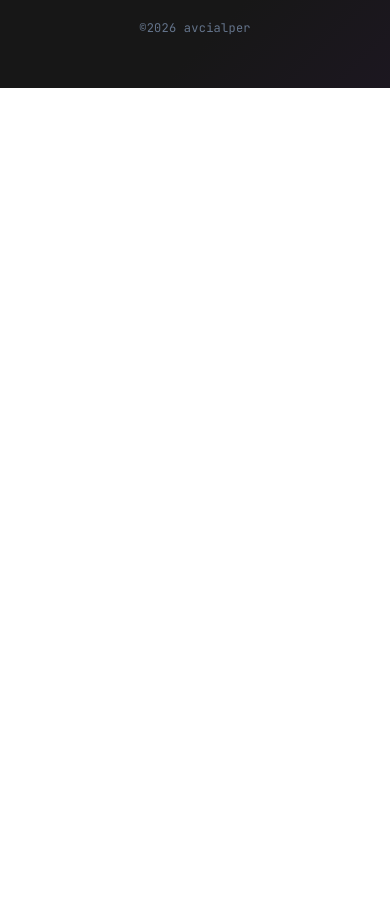
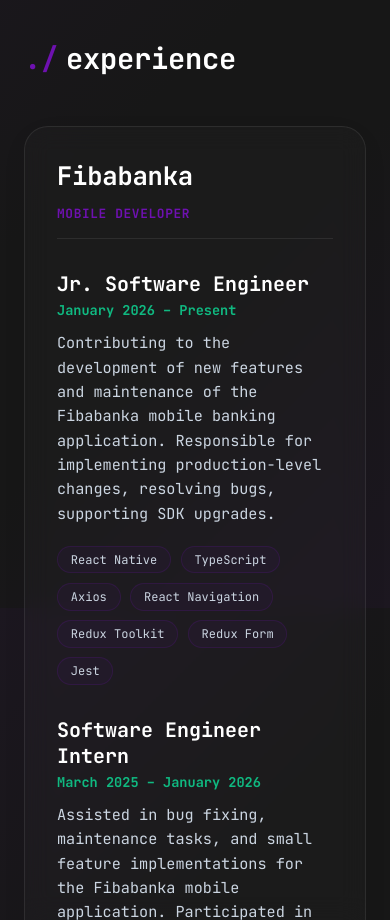
Before and after one commit to avcialper/avcialper.github.io, a React (Vite) app: page / in a window 390 px wide. Shown: the part 1080-2000 px from the top of the page. Before the commit the page ends 1168 px from the top, so only its background shows below. Built offline with nearby package versions, Linux system fonts and the light colour scheme.

Commit message:
feat: implement experience component with associated data and responsive styling

```diff
--- a/src/App.css
+++ b/src/App.css
@@ -12,7 +12,7 @@
     --social-border: rgba(255, 255, 255, 0.07);
     --social-hover-bg: rgba(255, 255, 255, 0.07);
     --inset-shadow: inset 0 1px 0 rgba(255, 255, 255, 0.1);
-    --card-shadow: rgba(0, 0, 0, 0.35);
+    --card-shadow: rgba(0, 0, 0, 0.15);
 }
 
 :root.light-theme {
@@ -40,8 +40,9 @@
     flex-direction: column;
     align-items: center;
     position: relative;
-    background: linear-gradient(135deg, var(--bg-gradient-start) 0%, var(--bg-gradient-end) 15%, var(--bg-gradient-end) 85%, var(--bg-gradient-start) 100%);
+    background: linear-gradient(135deg, var(--bg-gradient-start) 0%, var(--bg-gradient-end) 40%, var(--bg-gradient-end) 60%, var(--bg-gradient-start) 100%);
     color: var(--text-primary);
+    background-attachment: fixed;
     font-family: 'JetBrains Mono', monospace;
     padding: 2rem;
     overflow-y: auto;
@@ -54,7 +55,9 @@
     transition: background 0.3s ease, color 0.3s ease;
 }
 
-*, *::before, *::after {
+*,
+*::before,
+*::after {
     transition: background-color 0.3s ease, color 0.3s ease, border-color 0.3s ease, box-shadow 0.3s ease;
 }
 
@@ -124,12 +127,15 @@
     z-index: 10;
     max-width: 1100px;
     width: 100%;
+    min-height: calc(100vh - 8.5rem);
+    box-sizing: border-box;
     display: flex;
     flex-direction: row;
     align-items: center;
     justify-content: space-between;
     gap: 4rem;
-    padding: 2rem 0;
+    padding: 2rem 0 4.5rem 0;
+    position: relative;
     transform: translateY(20px);
     animation: slideUp 0.8s cubic-bezier(0.16, 1, 0.3, 1) forwards;
 }
@@ -304,6 +310,138 @@
     -ms-user-select: none;
 }
 
+/* Experience Section Styles */
+.experience-section {
+    max-width: 1100px;
+    width: 100%;
+    margin-top: 5rem;
+    padding: 2rem 0;
+    display: flex;
+    flex-direction: column;
+    gap: 3rem;
+}
+
+.section-title {
+    font-size: 1.8rem;
+    font-weight: 800;
+    color: var(--text-primary);
+    margin: 0;
+    letter-spacing: -0.01em;
+    display: flex;
+    align-items: center;
+    gap: 0.5rem;
+}
+
+.title-slash {
+    color: var(--accent-indigo);
+    font-weight: 900;
+}
+
+.companies-container {
+    display: flex;
+    flex-direction: column;
+    gap: 3rem;
+    width: 100%;
+}
+
+.company-card {
+    display: grid;
+    grid-template-columns: 260px 1fr;
+    gap: 4rem;
+    background: var(--box-background);
+    border: 1px solid var(--border-color);
+    box-shadow: 0 8px 32px 0 rgba(0, 0, 0, 0.03);
+    border-radius: 24px;
+    padding: 3rem;
+    backdrop-filter: blur(12px);
+    -webkit-backdrop-filter: blur(12px);
+}
+
+.company-brand-info {
+    display: flex;
+    flex-direction: column;
+    align-items: flex-start;
+    gap: 0.75rem;
+}
+
+.company-name {
+    font-size: 1.6rem;
+    font-weight: 800;
+    color: var(--text-primary);
+    margin: 0;
+    letter-spacing: -0.01em;
+}
+
+.company-sub {
+    font-size: 0.8rem;
+    font-weight: 600;
+    color: var(--accent-indigo);
+    letter-spacing: 0.05em;
+    text-transform: uppercase;
+}
+
+.company-roles {
+    display: flex;
+    flex-direction: column;
+    gap: 3rem;
+}
+
+.role-item {
+    display: flex;
+    flex-direction: column;
+}
+
+.role-details {
+    display: flex;
+    flex-direction: column;
+    gap: 0.75rem;
+}
+
+.role-header {
+    display: flex;
+    justify-content: space-between;
+    align-items: baseline;
+    flex-wrap: wrap;
+    gap: 0.5rem;
+}
+
+.role-title {
+    font-size: 1.25rem;
+    font-weight: 700;
+    color: var(--text-primary);
+    margin: 0;
+}
+
+.role-period {
+    font-size: 0.85rem;
+    color: var(--accent-emerald);
+    font-weight: 600;
+}
+
+.role-description {
+    font-size: 0.95rem;
+    line-height: 1.6;
+    color: var(--text-secondary);
+    margin: 0;
+}
+
+.role-tech-list {
+    display: flex;
+    flex-wrap: wrap;
+    gap: 0.6rem;
+    margin-top: 0.5rem;
+}
+
+.tech-badge {
+    font-size: 0.75rem;
+    padding: 0.3rem 0.8rem;
+    border-radius: 20px;
+    background: rgba(110, 17, 176, 0.06);
+    border: 1px solid rgba(110, 17, 176, 0.18);
+    color: var(--text-secondary);
+    font-weight: 500;
+}
+
 @media (max-width: 820px) {
     .content-wrapper {
         flex-direction: column-reverse;
@@ -332,6 +470,17 @@
     .image-frame {
         max-width: 280px;
     }
+
+    .experience-section {
+        margin-top: 4rem;
+        padding: 1rem 0;
+    }
+
+    .company-card {
+        grid-template-columns: 1fr;
+        gap: 2rem;
+        padding: 2.5rem;
+    }
 }
 
 @media (max-width: 480px) {
@@ -350,4 +499,27 @@
         width: 100%;
         justify-content: center;
     }
+
+    .company-card {
+        grid-template-columns: 1fr;
+        gap: 2rem;
+        padding: 2rem;
+    }
+
+    .company-brand-info {
+        align-items: flex-start;
+        border-bottom: 1px solid var(--border-color);
+        padding-bottom: 1rem;
+        width: 100%;
+    }
+
+    .company-roles {
+        gap: 2rem;
+    }
+
+    .role-header {
+        flex-direction: column;
+        align-items: flex-start;
+        gap: 0.25rem;
+    }
 }
--- a/src/App.tsx
+++ b/src/App.tsx
@@ -3,6 +3,7 @@
 import Navbar from './components/Navbar';
 import About from './components/About';
 import ProfileImage from './components/ProfileImage';
+import Experience from './components/Experience';
 
 export default function App() {
     const [loaded, setLoaded] = useState(false);
@@ -43,6 +44,7 @@
                     <About />
                     <ProfileImage />
                 </main>
+                <Experience />
             </div>
 
             <footer className="portfolio-footer">
--- /dev/null
+++ b/src/components/Experience.tsx
@@ -0,0 +1,41 @@
+import { EXPERIENCES } from '../data/experience';
+
+export default function Experience() {
+    return (
+        <section className="experience-section" id="experience">
+            <h2 className="section-title">
+                <span className="title-slash">./</span>experience
+            </h2>
+            <div className="companies-container">
+                {EXPERIENCES.map((co) => (
+                    <div key={co.id} className="company-card">
+                        <div className="company-brand-info">
+                            <h3 className="company-name">{co.company}</h3>
+                            {co.sub && <span className="company-sub">{co.sub}</span>}
+                        </div>
+                        <div className="company-roles">
+                            {co.roles.map((role) => (
+                                <div key={role.title} className="role-item">
+                                    <div className="role-details">
+                                        <div className="role-header">
+                                            <h4 className="role-title">{role.title}</h4>
+                                            <span className="role-period">{role.period}</span>
+                                        </div>
+                                        <p className="role-description">{role.description}</p>
+                                        <div className="role-tech-list">
+                                            {role.technologies.map((tech) => (
+                                                <span key={tech} className="tech-badge">
+                                                    {tech}
+                                                </span>
+                                            ))}
+                                        </div>
+                                    </div>
+                                </div>
+                            ))}
+                        </div>
+                    </div>
+                ))}
+            </div>
+        </section>
+    );
+}
--- /dev/null
+++ b/src/data/experience.ts
@@ -0,0 +1,37 @@
+export interface Role {
+    title: string;
+    period: string;
+    description: string;
+    technologies: string[];
+}
+
+export interface CompanyExperience {
+    id: string;
+    company: string;
+    sub?: string;
+    roles: Role[];
+}
+
+export const EXPERIENCES: CompanyExperience[] = [
+    {
+        id: 'fibabanka',
+        company: 'Fibabanka',
+        sub: 'Mobile Developer',
+        roles: [
+            {
+                title: 'Jr. Software Engineer',
+                period: 'January 2026 – Present',
+                description:
+                    'Contributing to the development of new features and maintenance of the Fibabanka mobile banking application. Responsible for implementing production-level changes, resolving bugs, supporting SDK upgrades.',
+                technologies: ['React Native', 'TypeScript', 'Axios', 'React Navigation', 'Redux Toolkit', 'Redux Form', 'Jest']
+            },
+            {
+                title: 'Software Engineer Intern',
+                period: 'March 2025 – January 2026',
+                description:
+                    'Assisted in bug fixing, maintenance tasks, and small feature implementations for the Fibabanka mobile application. Participated in SDK updates, codebase improvements, and internal career development trainings while gaining hands-on experience in a production banking environment.',
+                technologies: ['React Native', 'TypeScript', 'Axios', 'React Navigation', 'Redux Toolkit', 'Redux Form']
+            }
+        ]
+    },
+];
```
